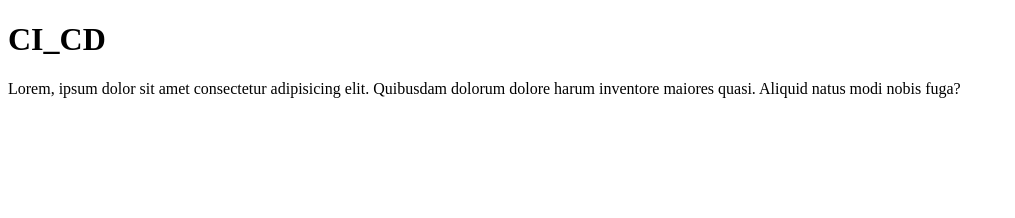
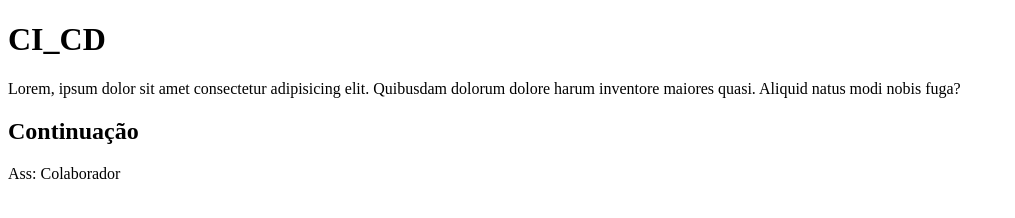
Before and after one commit to anderrf/CI_CD, a plain HTML site: page index.html in a window 1280 px wide. Shown: the whole page, without its empty margins (0-1015 px from the left). Drawn offline with Linux system fonts and the light colour scheme.

Commit message:
commit colaborador

```diff
--- a/index.html
+++ b/index.html
@@ -11,5 +11,9 @@
         <h1>CI_CD</h1>
         <p>Lorem, ipsum dolor sit amet consectetur adipisicing elit. Quibusdam dolorum dolore harum inventore maiores quasi. Aliquid natus modi nobis fuga?</p>
     </header>
+    <div>
+        <h2>Continuação</h2>
+            <p>Ass: Colaborador</p>
+    </div>
 </body>
 </html>
```
